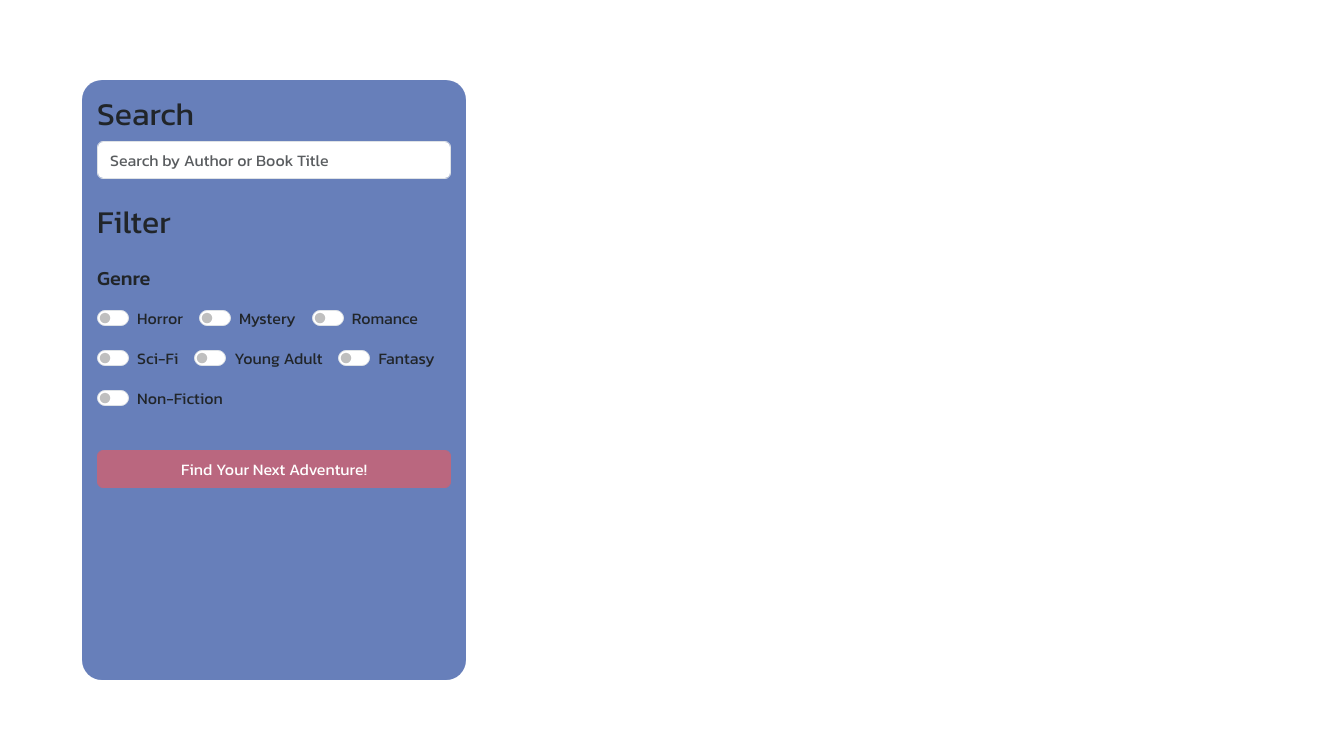
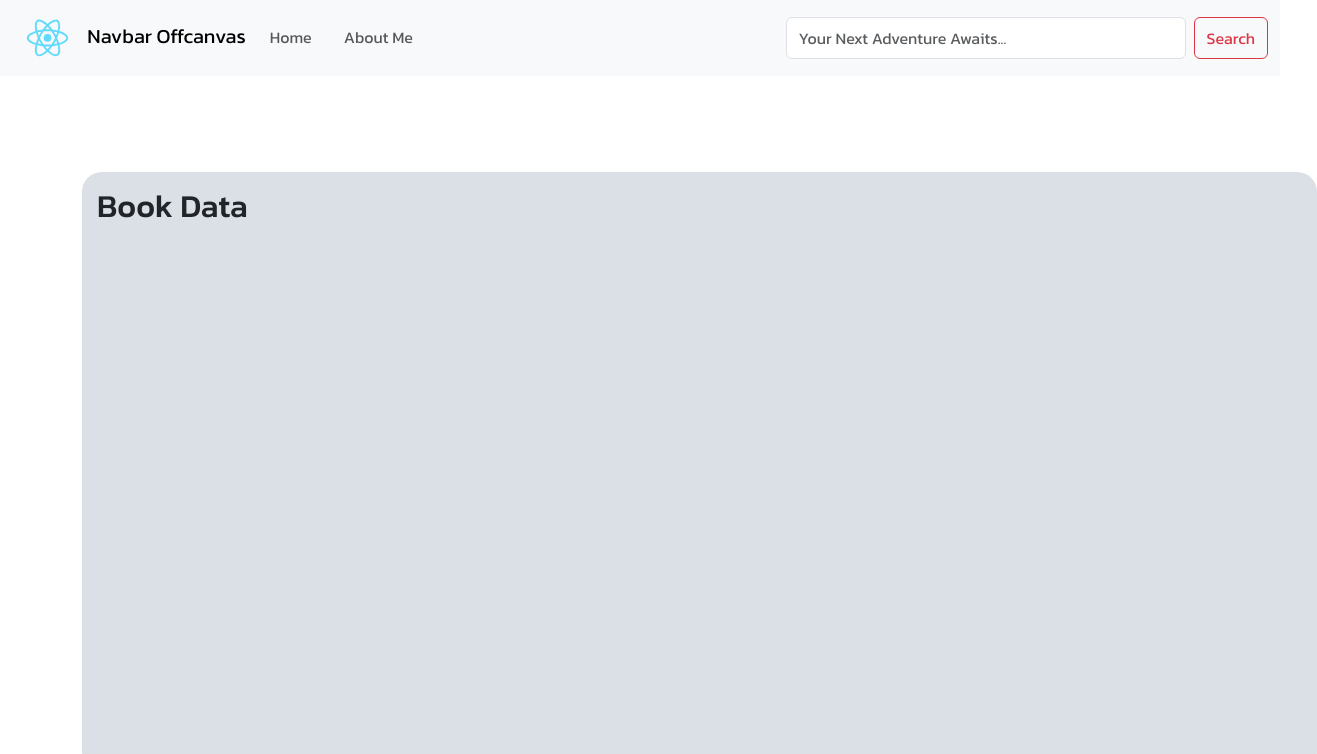
Before and after one commit to tan-man21/book-library-app, a React (Create React App) app: page / in a window 1280 px wide. Shown: the top 754 px of the page, 1317 px wide, since content can reach past the window. Built offline with nearby package versions, Linux system fonts and the light colour scheme.

Commit message:
rearranged search column into navbar feature

```diff
--- a/src/App.css
+++ b/src/App.css
@@ -38,7 +38,7 @@
 }
 
 .search-column{
-  background-color: #677fba;
+  background-color: #e2e2e2;
   width: 30vw;
   height: 600px;
   margin-top: 10vh;
@@ -56,22 +56,12 @@
   border-radius: 5px;
   font-family: 'Kanit';
 }
-.searchButton{
-  background-color: #BA677F!important;
-  border-color: #BA677F!important;
-}
-
-.checked .form-check-input[type="checkbox"] {
-  background-color: #BA677F;
-  border-color: #BA677F;
-  color: #fff;
-}
 
 .book-column{
-  background-color: #677fba;
-  width: 835px;
+  background-color: #DAE0E5;
+  width: 1235px;
   height: 600px;
-  margin-top: 10vh;
+  margin: 10vh auto;
   padding: 15px;
   border-radius: 20px;
 }
--- a/src/App.js
+++ b/src/App.js
@@ -1,5 +1,5 @@
 import './App.css';
-import SearchColumn from './components/SearchColumn';
+import NavBar from './components/NavBar';
 import BookColumn from './components/BookColumn';
 import Row from 'react-bootstrap/Row';
 import Col from 'react-bootstrap/Col';
@@ -9,9 +9,9 @@
 
   return (
     <div className="App">
+      <NavBar />
       <Container>
         <Row>
-          <Col><SearchColumn /></Col>
           <Col><BookColumn /></Col>
         </Row>
       </Container>
--- /dev/null
+++ b/src/components/NavBar.js
@@ -0,0 +1,66 @@
+import React, { useState } from 'react';
+import Button from 'react-bootstrap/Button';
+import Container from 'react-bootstrap/Container';
+import Form from 'react-bootstrap/Form';
+import Nav from 'react-bootstrap/Nav';
+import Navbar from 'react-bootstrap/Navbar';
+import NavDropdown from 'react-bootstrap/NavDropdown';
+import Offcanvas from 'react-bootstrap/Offcanvas';
+import Logo from '../logo.svg'
+
+function NavBar() {
+
+    const [searchTerm, setSearchTerm] = useState('')
+
+    const API_URL = ''
+
+    const handleSearch = (e, term) => {
+        e.preventDefault()
+        const fetchData = async () => {
+        const response = await fetch(API_URL + term)
+        const resData = await response.json()
+        console.log(resData)
+        }
+        fetchData()
+    }
+
+    const expand = 'md'
+
+    return (
+            <Navbar key={expand} expand={expand} className="bg-body-tertiary mb-3" sticky='top'>
+          <Container fluid>
+            <Navbar.Brand href="#"><img src={Logo} style={{height: '50px'}} />{' '}Navbar Offcanvas</Navbar.Brand>
+            <Navbar.Toggle aria-controls={`offcanvasNavbar-expand-${expand}`} />
+            <Navbar.Offcanvas
+              id={`offcanvasNavbar-expand-${expand}`}
+              aria-labelledby={`offcanvasNavbarLabel-expand-${expand}`}
+              placement="end"
+            >
+              <Offcanvas.Header closeButton>
+                <Offcanvas.Title id={`offcanvasNavbarLabel-expand-${expand}`}>
+                  Offcanvas
+                </Offcanvas.Title>
+              </Offcanvas.Header>
+              <Offcanvas.Body>
+                <Nav className=" flex-grow-1 pe-3" variant='underline'>
+                  <Nav.Link href="#action1">Home</Nav.Link>
+                  <Nav.Link href="#action2">About Me</Nav.Link>
+                </Nav>
+                <Form className="d-flex">
+                  <Form.Control
+                    type="search"
+                    placeholder="Your Next Adventure Awaits..."
+                    className="me-2"
+                    aria-label="Search"
+                    style={{width: '400px'}}
+                  />
+                  <Button variant="outline-danger">Search</Button>
+                </Form>
+              </Offcanvas.Body>
+            </Navbar.Offcanvas>
+          </Container>
+        </Navbar>
+    )
+}
+
+export default NavBar;
--- a/src/components/SearchColumn.js
+++ /dev/null
@@ -1,88 +0,0 @@
-// import React from 'react';
-// import Form from 'react-bootstrap/Form';
-
-
-// function SearchColumn() {
-//     return (
-//         <div className='search-column'>
-//             <h2>Search</h2>
-//             <Form>
-//                 <Form.Control type='text' placeholder='Search by Author or Book Title' />
-//                 <h2>Filter</h2>
-//                 <h5>Genre</h5>
-//                 <Form.Group>
-//                     <Form.Check inline type='switch' id='Horror' label='Horror' className={`mb-3 ${checkedGenres.includes(genre) ? 'checked' : ''}`} />
-//                     <Form.Check inline type='switch' id='Mystery' label='Mystery' className='mb-3' />
-//                     <Form.Check inline type='switch' id='Romance' label='Romance' className='mb-3' />
-//                     <Form.Check inline type='switch' id='Sci-Fi' label='Sci-Fi' className='mb-3' />
-//                     <Form.Check inline type='switch' id='Young Adult' label='Young Adult' className='mb-3' />
-//                     <Form.Check inline type='switch' id='Fantasy' label='Fantasy' className='mb-3' />
-//                     <Form.Check type='switch' id='Non-Fiction' label='Non-Fiction' className='mb-3' />
-//                 </Form.Group>
-//             </Form>
-//         </div>
-//     )
-// }
-
-// export default SearchColumn
-
-import React, { useState } from 'react';
-import Form from 'react-bootstrap/Form';
-import Button from 'react-bootstrap/Button'
-
-function SearchColumn() {
-    const [checkedGenres, setCheckedGenres] = useState([]);
-
-    const handleGenreChange = (genre) => {
-        if (checkedGenres.includes(genre)) {
-            setCheckedGenres(checkedGenres.filter(item => item !== genre));
-        } else {
-            setCheckedGenres([...checkedGenres, genre]);
-        }
-    };
-
-    const [searchTerm, setSearchTerm] = useState('')
-
-    const API_URL = ''
-
-    const handleSearch = (e, term) => {
-        e.preventDefault()
-        const fetchData = async () => {
-        const response = await fetch(API_URL + term)
-        const resData = await response.json()
-        console.log(resData)
-        }
-        fetchData()
-    }
-
-    // added this
-
-    return (
-        <div className='search-column'>
-            <h2>Search</h2>
-            <Form onSubmit={handleSearch}>
-                <Form.Control type='text' placeholder='Search by Author or Book Title' className='mb-4' />
-                <h2 className='mb-4'>Filter</h2>
-                <h5 className='mb-3'>Genre</h5>
-                <Form.Group>
-                    {['Horror', 'Mystery', 'Romance', 'Sci-Fi', 'Young Adult', 'Fantasy', 'Non-Fiction'].map(genre => (
-                        <Form.Check
-                            key={genre}
-                            inline
-                            type='switch'
-                            id={genre}
-                            label={genre}
-                            className={`mb-3 genre-checkbox ${checkedGenres.includes(genre) ? 'checked' : ''}`}
-                            onChange={() => handleGenreChange(genre)}
-                        />
-                    ))}
-                </Form.Group>
-                <div className='d-grid gap-1'>
-                    <Button type='submit' className='searchButton mt-4'>Find Your Next Adventure!</Button>
-                </div>
-            </Form>
-        </div>
-    )
-}
-
-export default SearchColumn;
```
